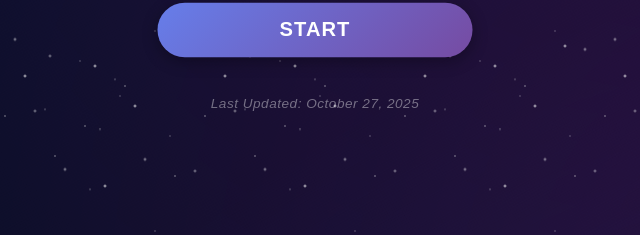
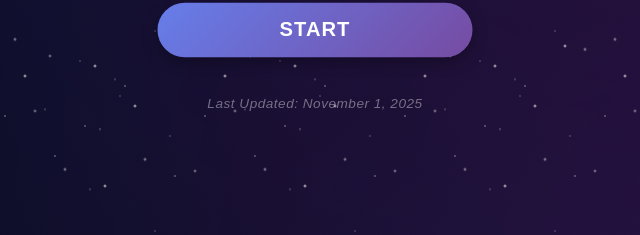
Before and after one commit to kashmoney1192/Amongus, a plain HTML site: page index.html in a window 1280 px wide. Shown: the part 414-649 px from the top of the page, 325-965 px from the left. Drawn offline with Linux system fonts and the light colour scheme.

Commit message:
Update timestamp to November 1, 2025
Updated the last updated date on title screen to reflect latest changes.

🤖 Generated with [Claude Code](https://claude.com/claude-code)

Co-Authored-By: Claude <noreply@anthropic.com>

```diff
--- a/index.html
+++ b/index.html
@@ -23,7 +23,7 @@
                 START
             </button>
             <div class="timestamp">
-                Last Updated: October 27, 2025
+                Last Updated: November 1, 2025
             </div>
         </div>
     </div>
```
